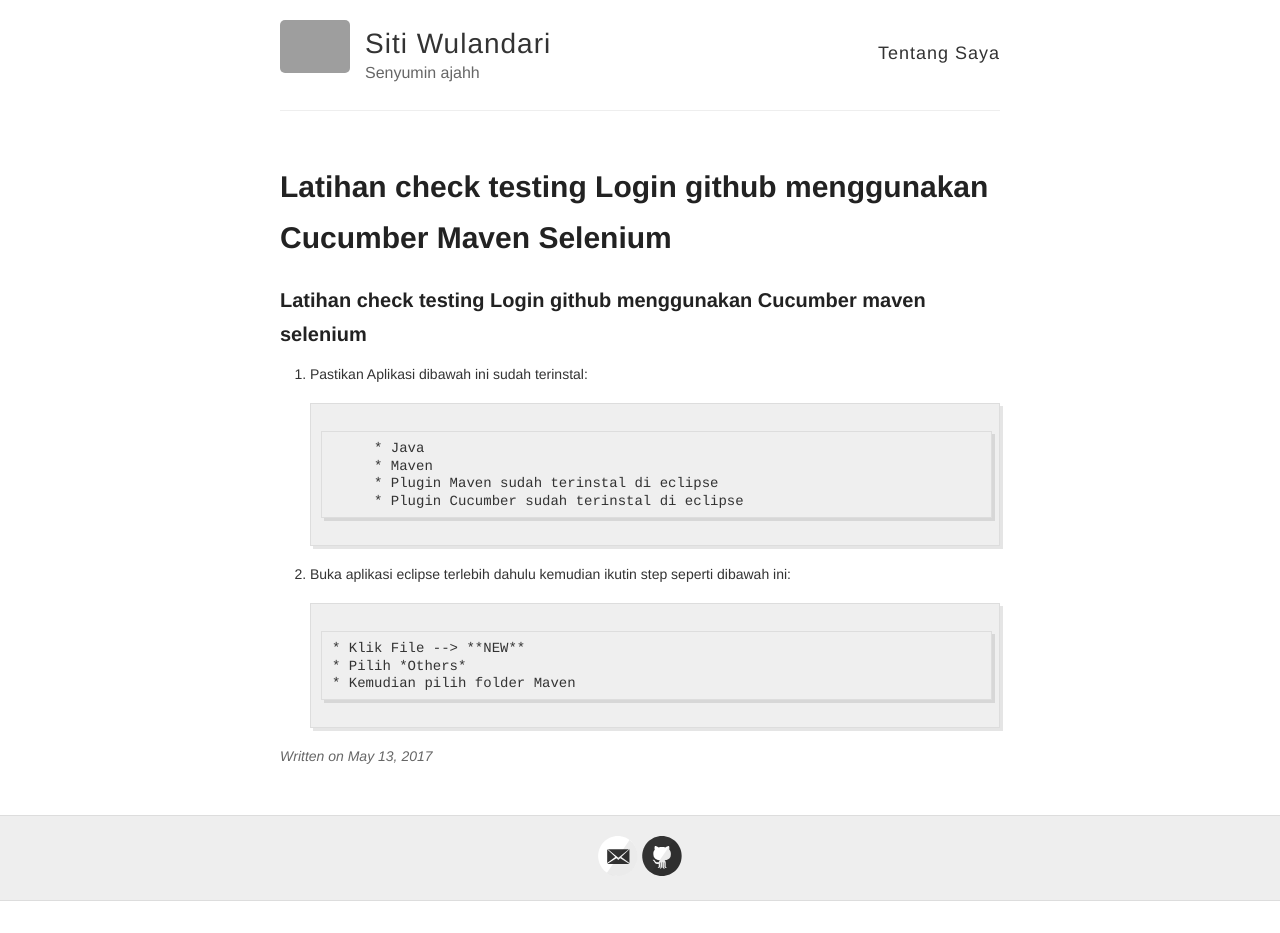
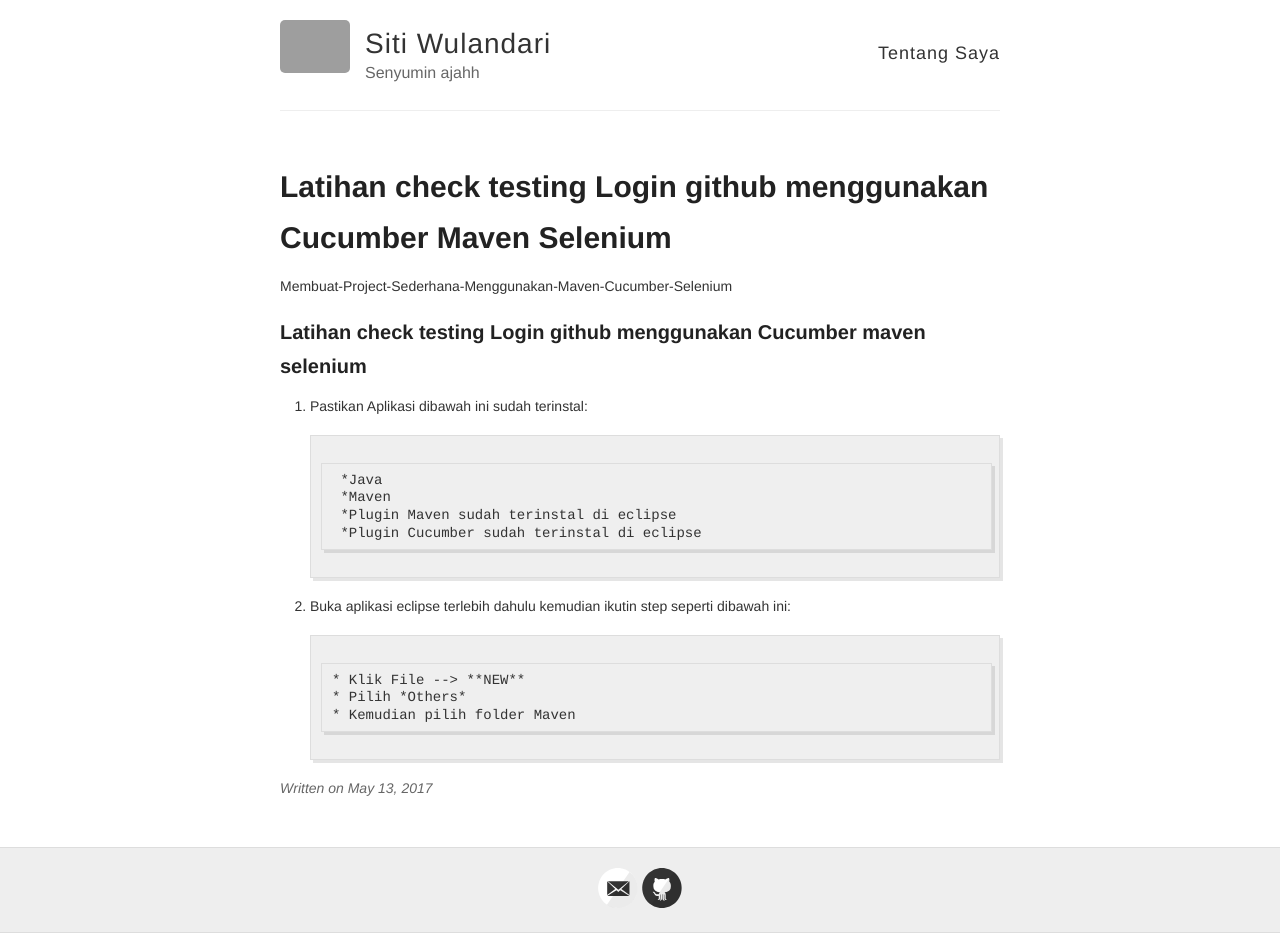
Before and after one commit to sitiwulandari/sitiwulandari.github.io, a Jekyll site: the page built from _posts/2017-05-13-Membuat-Project-Sederhana-Menggunakan-Maven-Cucumber-Selenium.md, in a window 1280 px wide. Built offline with Jekyll 4.4.1, drawn with Linux system fonts in a browser that asks for light colours; before the commit the page ends 901 px from its top, so only the background shows below that; grey boxes are pictures that could not be loaded.

Commit message:
Update 2017-05-13-Membuat-Project-Sederhana-Menggunakan-Maven-Cucumber-Selenium.md

```diff
--- a/_posts/2017-05-13-Membuat-Project-Sederhana-Menggunakan-Maven-Cucumber-Selenium.md
+++ b/_posts/2017-05-13-Membuat-Project-Sederhana-Menggunakan-Maven-Cucumber-Selenium.md
@@ -3,14 +3,15 @@ layout: post
 title: Latihan check testing Login github menggunakan Cucumber Maven Selenium
 ---
 
+Membuat-Project-Sederhana-Menggunakan-Maven-Cucumber-Selenium
 ### Latihan check testing Login github menggunakan Cucumber maven selenium
 
 1. Pastikan Aplikasi dibawah ini sudah terinstal:
 
-            * Java
-            * Maven
-            * Plugin Maven sudah terinstal di eclipse
-            * Plugin Cucumber sudah terinstal di eclipse
+        *Java
+        *Maven
+        *Plugin Maven sudah terinstal di eclipse
+        *Plugin Cucumber sudah terinstal di eclipse
 
 2. Buka aplikasi eclipse terlebih dahulu kemudian ikutin step seperti dibawah ini:
 
```
